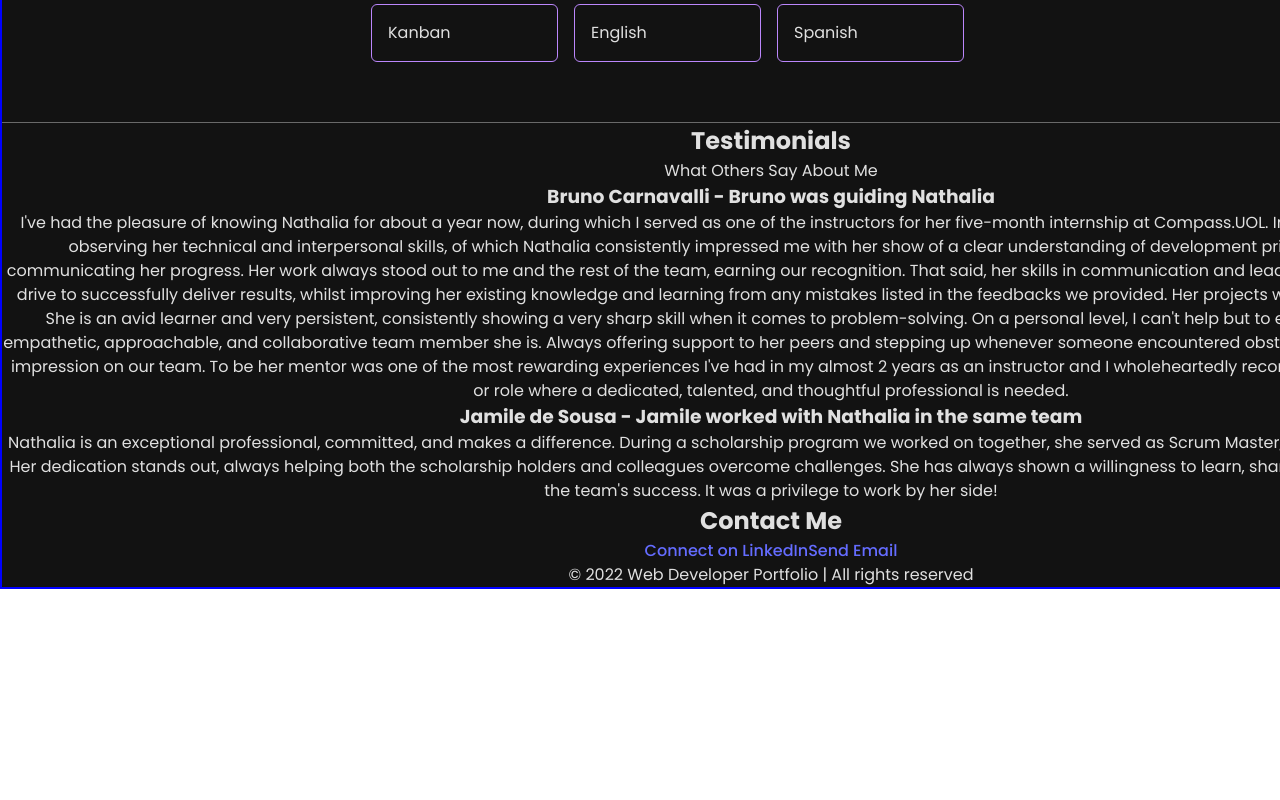
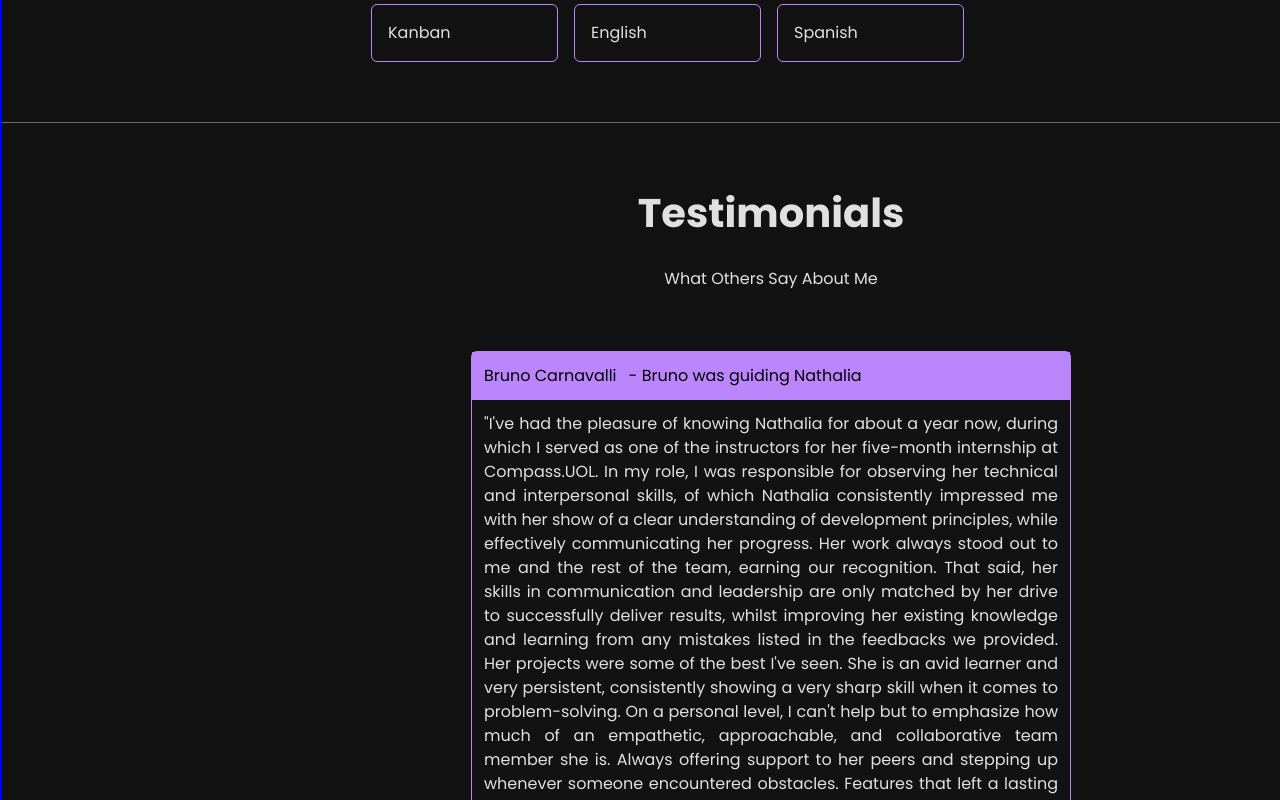
Before and after one commit to Nathrds/NR, a React (Vite) app in the folder nathalia-portifolio/: page / in a window 1280 px wide. Shown: the part 3280-4080 px from the top of the page. Before the commit the page ends 3869 px from the top, so only its background shows below. Built offline with nearby package versions, Linux system fonts and the light colour scheme.

Commit message:
css testimonials section

```diff
--- a/nathalia-portifolio/src/portifolio/Portfolio.tsx
+++ b/nathalia-portifolio/src/portifolio/Portfolio.tsx
@@ -1,5 +1,5 @@
 import { testimonials, skills, certifications, experiences, education, aboutItems } from './data';
-import { Testimonial } from './components/Testimonial';
+// import { Testimonial } from './components/Testimonial';
 // import { SkillItem } from './components/SkillItem';
 // import { CertificationItem } from './components/CertificationItem';
 // import { ExperienceItem } from './components/ExperienceItem';
@@ -172,7 +172,13 @@ export const Portfolio = () => {
             </div>
             <div className={styles.list9}>
               {testimonials.map((testimonial, index) => (
-                <Testimonial key={index} {...testimonial} />
+                <div key={index} className={styles.testimonialItem}>
+                  <div className={styles.testimonialsRoleBkg}>
+                    <p className={styles.testimonialAuthor}>{testimonial.author}</p>
+                    <p className={styles.testimonialRole}>{testimonial.role}</p>
+                  </div>
+                  <p className={styles.testimonialContent}>"{testimonial.content}"</p>
+                </div>
               ))}
             </div>
           </div>
--- a/nathalia-portifolio/src/portifolio/css/Portfolio.module.css
+++ b/nathalia-portifolio/src/portifolio/css/Portfolio.module.css
@@ -224,7 +224,8 @@ body {
 }
 
 .title7, .title10,
-.title13, .title16 {
+.title13, .title16,
+.title17 {
     /* border: 1px solid purple; */
     font-size: 40px;
     font-weight: bold;
@@ -233,7 +234,8 @@ body {
 .description4,
 .description5,
 .description6,
-.description7 {
+.description7,
+.description8 {
     /* border: 2px solid aqua; */
     padding-top: 24px !important;
 }
@@ -323,23 +325,26 @@ body {
     padding: 60px 170px !important;
 }
 
-.container10 {
+.container10, .container12 {
     /* border: 1px solid green; */
     display: flex;
     flex-direction: column;
     align-items: center;
 }
 
-.container11 {
+.container11, .container12 {
     /* border: 1px solid purple; */
     margin-bottom: 60px !important;
 }
 
 .list8 {
+    width: 800px;
+}
+
+.list8, .list9 {
     display: flex;
     flex-wrap: wrap;
     gap: 1rem;
-    width: 800px;
 }
 
 .skillItem {
@@ -353,3 +358,41 @@ body {
 .skillName {
     color: var(--color-text);
 }
+
+/* Testimonials Section */
+.socialPosts {
+    border-bottom: 1px solid var(--color-line);
+    padding: 60px 170px !important;
+    display: flex;
+    flex-direction: column;
+    align-items: center;
+}
+
+.socialPosts2 {
+    width: 600px;
+}
+
+.list9 {
+    gap: 3rem !important;
+}
+
+.testimonialItem {
+    border: 1px solid var(--color-highlights);
+    border-radius: 6px;
+    text-align: justify;
+}
+
+.testimonialsRoleBkg {
+    background-color: var(--color-highlights);
+    color: #000;
+    display: flex;
+    flex-direction: row;
+}
+
+.testimonialRole {
+    padding-left: 12px !important;
+}
+
+.testimonialsRoleBkg, .testimonialContent {
+    padding: 12px !important;
+}
--- a/nathalia-portifolio/src/portifolio/data.ts
+++ b/nathalia-portifolio/src/portifolio/data.ts
@@ -3,12 +3,12 @@ import { TestimonialProps, SkillProps, CertificationProps, ExperienceProps, Educ
 export const testimonials: TestimonialProps[] = [
   {
     author: "Bruno Carnavalli",
-    role: "Bruno was guiding Nathalia",
+    role: "- Bruno was guiding Nathalia",
     content: "I've had the pleasure of knowing Nathalia for about a year now, during which I served as one of the instructors for her five-month internship at Compass.UOL. In my role, I was responsible for observing her technical and interpersonal skills, of which Nathalia consistently impressed me with her show of a clear understanding of development principles, while effectively communicating her progress. Her work always stood out to me and the rest of the team, earning our recognition. That said, her skills in communication and leadership are only matched by her drive to successfully deliver results, whilst improving her existing knowledge and learning from any mistakes listed in the feedbacks we provided. Her projects were some of the best I've seen. She is an avid learner and very persistent, consistently showing a very sharp skill when it comes to problem-solving. On a personal level, I can't help but to emphasize how much of an empathetic, approachable, and collaborative team member she is. Always offering support to her peers and stepping up whenever someone encountered obstacles. Features that left a lasting impression on our team. To be her mentor was one of the most rewarding experiences I've had in my almost 2 years as an instructor and I wholeheartedly recommend her to any organization or role where a dedicated, talented, and thoughtful professional is needed."
   },
   {
     author: "Jamile de Sousa",
-    role: "Jamile worked with Nathalia in the same team",
+    role: "- Jamile worked with Nathalia in the same team",
     content: "Nathalia is an exceptional professional, committed, and makes a difference. During a scholarship program we worked on together, she served as Scrum Master, performing beyond exemplary. Her dedication stands out, always helping both the scholarship holders and colleagues overcome challenges. She has always shown a willingness to learn, share knowledge, and contribute to the team's success. It was a privilege to work by her side!"
   }
 ];
```
